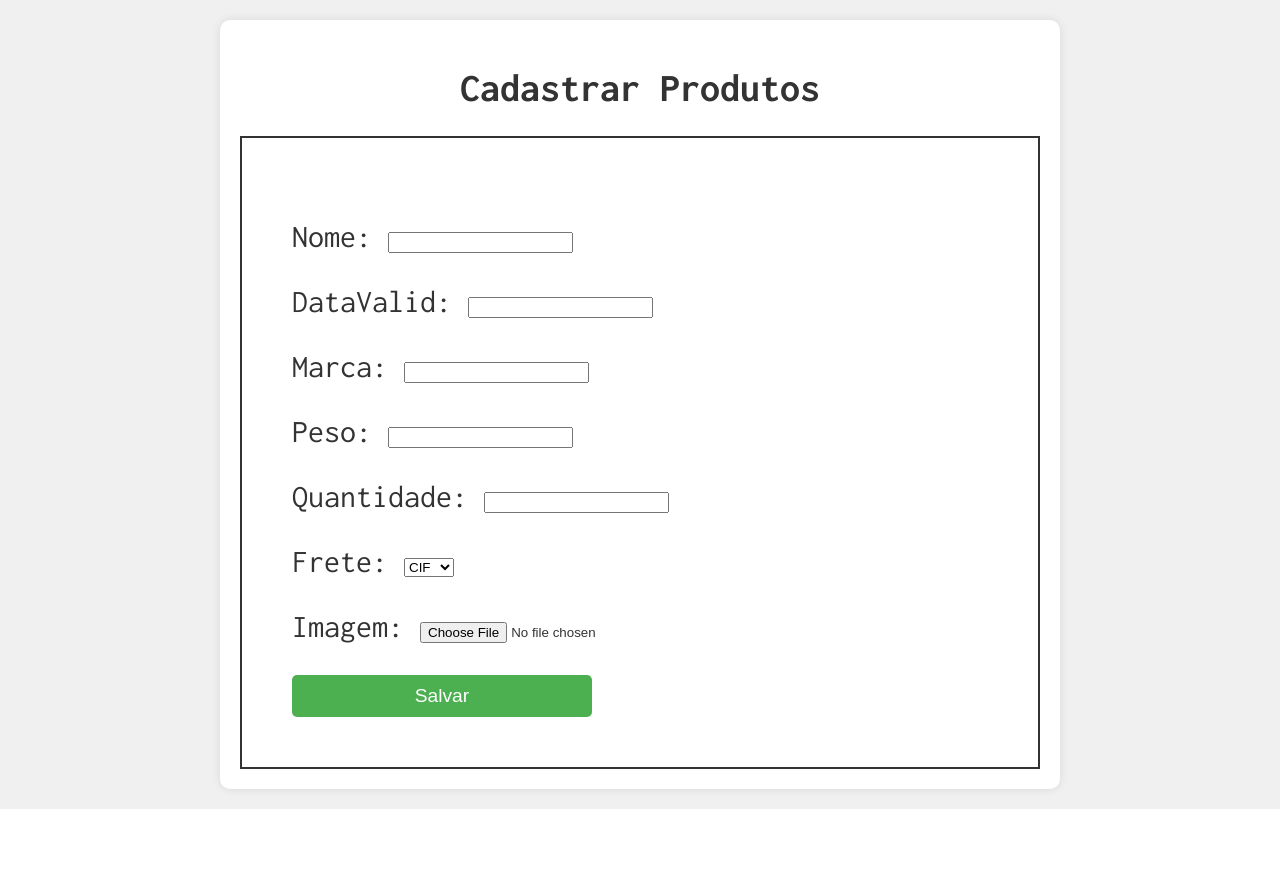
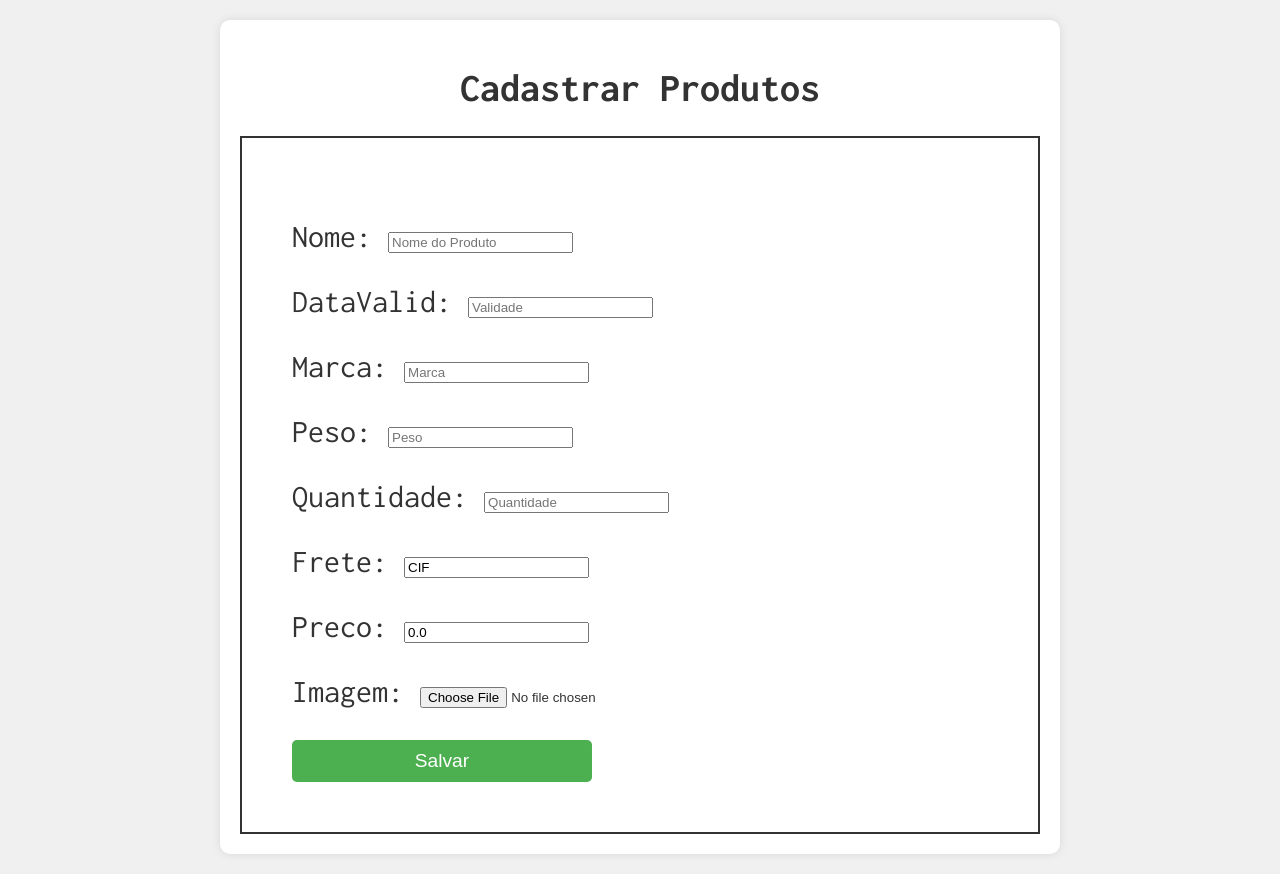
Before and after one commit to ThalesHenri/EcoSertaoComprador, a Django app: page /cadastrarProduto/ in a window 1280 px wide. Shown: the part 70-944 px from the top of the page. Before the commit the page ends 879 px from the top, so only its background shows below. Run offline with Django 5.2, Linux system fonts and the light colour scheme.

Commit message:
now uploading products into the DB using forms

```diff
--- a/ecoComprador/main/forms.py
+++ b/ecoComprador/main/forms.py
@@ -2,7 +2,17 @@ from django import forms
 from .models import Produto
 
 class ProdutoForm(forms.ModelForm):
-
     class Meta:
         model = Produto
-        fields = ['nome','dataValid','marca','peso','quantidade','frete','imagem']
+        fields = ['nome', 'dataValid', 'marca', 'peso', 'quantidade', 'frete', 'preco', 'imagem']
+        widgets = {
+            'nome': forms.TextInput(attrs={'class': 'form-control', 'placeholder': 'Nome do Produto'}),
+            'dataValid': forms.DateInput(attrs={'class': 'form-control', 'placeholder': 'Validade'}),
+            'marca': forms.TextInput(attrs={'class': 'form-control', 'placeholder': 'Marca'}),
+            'peso': forms.NumberInput(attrs={'class': 'form-control', 'placeholder': 'Peso'}),
+            'quantidade': forms.NumberInput(attrs={'class': 'form-control', 'placeholder': 'Quantidade'}),
+            'frete': forms.TextInput(attrs={'class': 'form-control', 'placeholder': 'Frete'}),
+            'preco': forms.NumberInput(attrs={'class': 'form-control', 'placeholder': 'Preço'}),
+            'imagem': forms.ClearableFileInput(attrs={'class': 'form-control'})
+        }
+    imagem = forms.ImageField()
--- a/ecoComprador/main/models.py
+++ b/ecoComprador/main/models.py
@@ -34,6 +34,7 @@ class Produto(models.Model):
         (opcao2,'FOB')
         ]
     frete = models.CharField(max_length=3,choices=opcaoEscolhas,default=opcao1)
+    preco = models.DecimalField(max_digits=10, decimal_places=2,default=0.00)
     imagem = models.ImageField(upload_to='midia/')
 
     def __str__(self):
--- a/ecoComprador/main/templates/cadastroProdutos.html
+++ b/ecoComprador/main/templates/cadastroProdutos.html
@@ -3,7 +3,7 @@
  {% block pageTitle %}EcoFornecedor{% endblock  %}
  {% block contentTitle%}Cadastrar Produtos{% endblock %}
  {% block content %}
-    <form action="submitProduto" method="post" class="produtoForm">
+    <form action="/cadastrarProduto/sendForm/" method="post" enctype="multipart/form-data" class="produtoForm">
         {% csrf_token %}
         {{ form.as_p }}
         <button type="submit" class="buyButton" style="width: 300px;">Salvar</button>
--- /dev/null
+++ b/ecoComprador/main/templates/sucesso.html
@@ -0,0 +1,6 @@
+{% extends "index.html" %}
+{% block pageTitle %}Sucesso{% endblock  %}
+{% block contentTitle%}Sucesso{% endblock %}
+{% block content %}
+<h1>Formulário enviado com sucesso!</h1>
+{% endblock %}
--- a/ecoComprador/main/urls.py
+++ b/ecoComprador/main/urls.py
@@ -5,5 +5,6 @@ from . import views
 
 urlpatterns = [
     path('',views.homepage,name='homepage'),
-    path('cadastrarProduto/',views.cadastrarProduto,name='cadastrarProduto')
+    path('cadastrarProduto/',views.cadastrarProduto,name='cadastrarProduto'),
+    path('cadastrarProduto/sendForm/',views.cadastrarProdutoForm, name='cadastrarProdutoForm')
 ]
--- a/ecoComprador/main/views.py
+++ b/ecoComprador/main/views.py
@@ -1,6 +1,8 @@
 from django.shortcuts import render
-import requests
+import requests, json
 from .forms import ProdutoForm
+from django.core.files.storage import FileSystemStorage
+from django.http import HttpResponse
 
 # Create your views here.
 
@@ -26,3 +28,45 @@ def cadastrarProduto(response):
         'form':form
     }
     return render(response,'cadastroProdutos.html',context)
+
+
+def cadastrarProdutoForm(response):
+    if response.method == 'POST':
+
+        form = ProdutoForm(response.POST, response.FILES)
+
+        if form.is_valid():
+
+            #hadling image upload
+            imagem = response.FILES['imagem']
+            data = {
+                'nome': form.cleaned_data['nome'],
+                'dataValid': form.cleaned_data['dataValid'].isoformat(),
+                'marca': form.cleaned_data['marca'],
+                'peso': float(form.cleaned_data['peso']),
+                'quantidade': int(form.cleaned_data['quantidade']),
+                'frete': form.cleaned_data['frete'],
+                'preco': float(form.cleaned_data['preco'])
+            }
+            files = {
+                'imagem': ('imagem.jpg', imagem.file, 'image/jpeg')  # Example filename and content type
+            }
+            headers = {}
+
+            print("Data to send:", data)  # Debug print
+
+            url = 'http://127.0.0.1:8081/api/produto/'
+            """for handling images, it will have to go like this, the data in request must be raw, the headers mus be empty on content, and the imagefile will beb on the beggining"""
+            request = requests.post(url=url, data=data,headers=headers,files=files)
+
+            print("Response status code:", request.status_code)
+            if request.status_code == 201:
+                return render(response,'sucesso.html')
+            else:
+                print(request.text, request.status_code)
+                return HttpResponse('<h1>erro no envio para a API</h1>')
+        else:
+            # Handle invalid form case
+            return render(response, 'cadastroProdutos.html', {'form': form, 'error': 'Form data is invalid'})
+    else:
+        return HttpResponse("invalid request Method",status=405)
```
Also changed, not shown: ecoComprador/main/apiSender.py (+5 -2 lines), ecoComprador/notes.txt (+6 -2 lines), ecoComprador/db.sqlite3.
